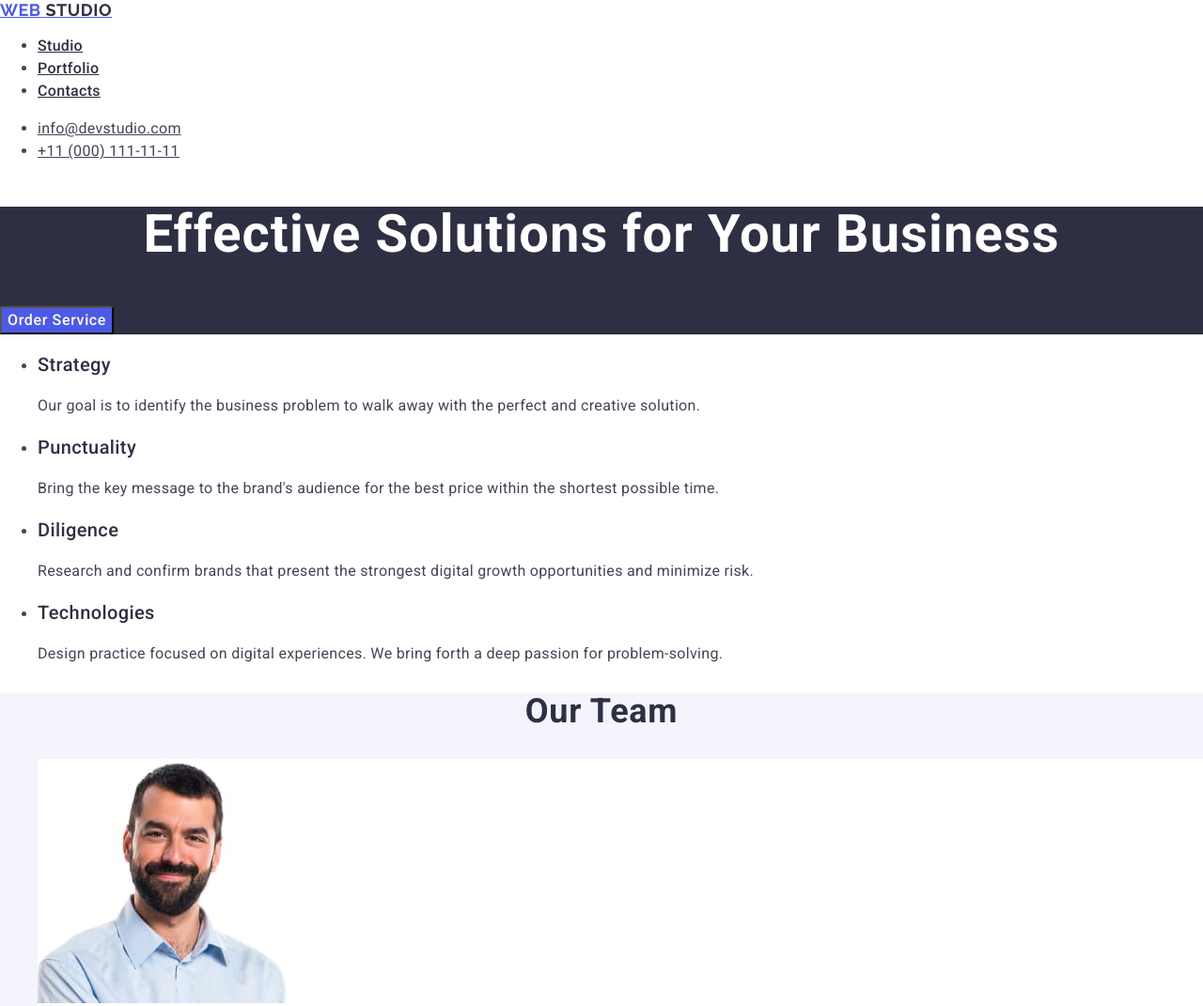
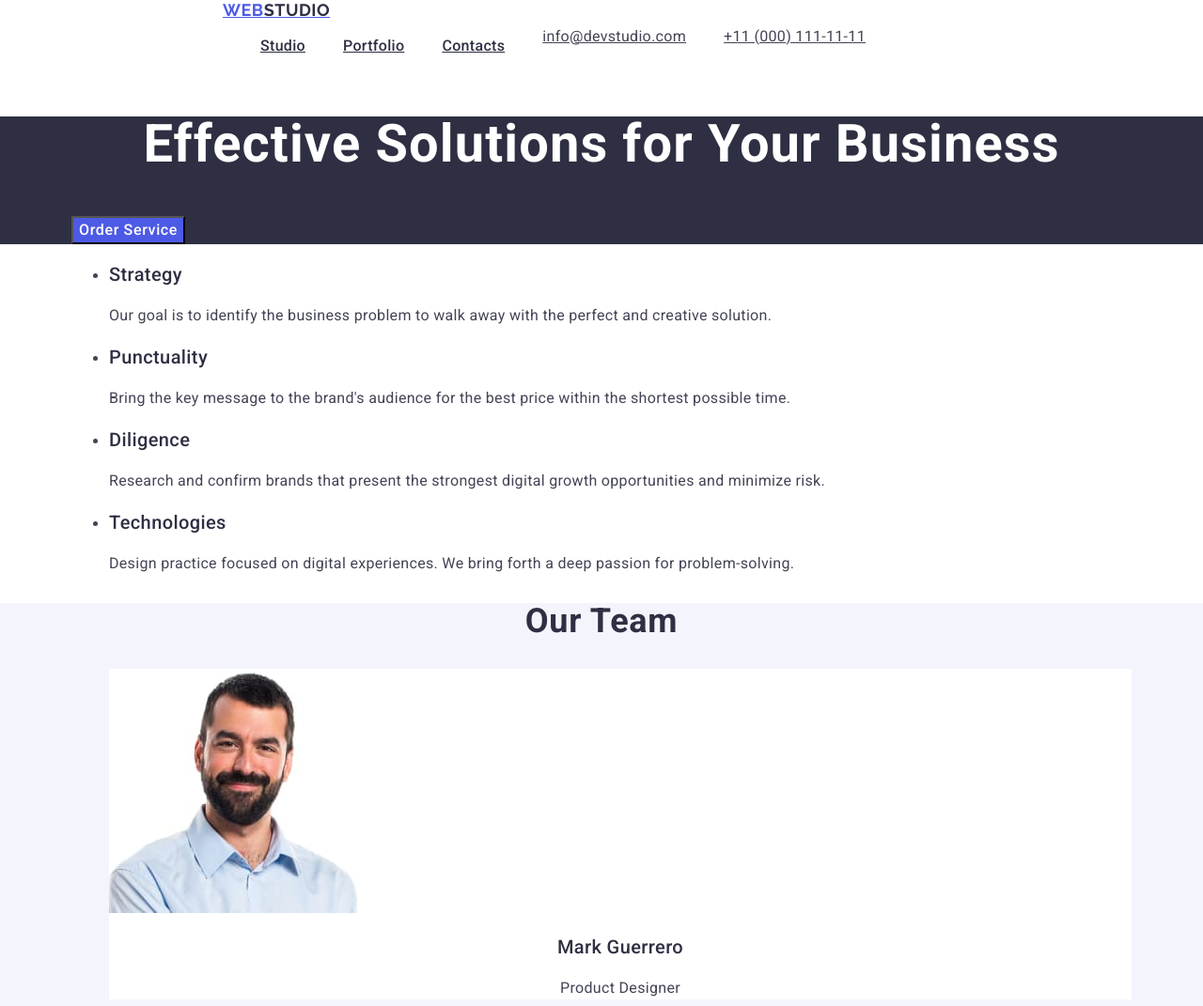
Before and after one commit to Darya-Karnaukh/goit-markup-hw-03, a plain HTML site: page index.html in a window 1280 px wide. Shown: the top 1071 px of the page at 94% size. Drawn offline with nearby package versions, Linux system fonts and the light colour scheme.

Commit message:
ugly_homework3

```diff
--- a/css/styles.css
+++ b/css/styles.css
@@ -1,10 +1,34 @@
+body {margin: 0;
+height: 100%;}
+
+.container {width: 1158px;
+padding-left: 15px;
+padding-right: 15px;
+margin-left: auto;
+margin-right: auto;
+}
+
+.menu-page .container {display: flex;
+justify-content: center;
+align-items: center;
+flex-direction: row;
+margin: 0;
+padding: 0;
+}
+
+
 .logo {font-family: "Raleway", sans-serif;
 font-weight: 700;
 font-size: 18px;
 line-height: 1.17;
 letter-spacing: 0.03em;
 text-transform: uppercase;
-color: #4d5ae5;}
+color: #4d5ae5;
+display: flex;
+align-items: center;
+flex-shrink: 0;
+margin-right: 76px;
+}
 
 .logo-part-black {color: #2e2f42;}
 .logo-part-white {color: #f4f4fd;}
@@ -62,8 +86,7 @@ background-color: #FFF;}
 
 .container-text-list {background-color: #FFFFFF}
 
-.container-text-descr {color: #434455;
-    font-size: 16px;
+.container-text-descr {font-size: 16px;
     line-height: 1.5;
     letter-spacing: 0.02em;}
 
@@ -88,8 +111,7 @@ background-color: #FFF;}
     line-height: 1.2;
     letter-spacing: 0.02em;}
 
-.team-job-title {color: #434455;
-    text-align: center;
+.team-job-title {text-align: center;
     font-size: 16px;
     line-height: 1.5;
     letter-spacing: 0.02em;}
@@ -112,8 +134,7 @@ background-color: #FFF;}
     line-height: 1.2;
     letter-spacing: 0.02em;}
 
-.direction-item-portfolio-company {color: #434455;
-    font-size: 16px;
+.direction-item-portfolio-company {font-size: 16px;
     line-height: 1.5;
     letter-spacing: 0.02em;}
 
@@ -125,3 +146,13 @@ background-color: #FFF;}
     letter-spacing: 0.02em;}
 
 .menu-page {background: #FFF;}
+
+.page-nav {display: flex;
+gap: 40px;
+list-style-type: none;}
+
+
+.page-address {display: flex;
+gap: 40px;
+list-style-type: none;
+}
--- a/index.html
+++ b/index.html
@@ -17,13 +17,15 @@
 <body>
     <header class="menu-page">
 
+     <div class="container">
+
         <nav>
 
-        <a href="./index.html" class="logo">Web <span class="logo-part-black">Studio</span> </a>
+            <a href="./index.html" class="logo">Web<span class="logo-part-black">Studio</span> </a>
 
             <ul class="page-nav">
              <li> <a href="./index.html" class="link">Studio</a> </li>
-             <li><a href="" class="link">Portfolio</a> </li>
+             <li> <a href="" class="link">Portfolio</a> </li>
              <li> <a href="" class="link">Contacts</a> </li>
             </ul>
 
@@ -38,18 +40,26 @@
 
         </address>
 
+    </div>
+
     </header>
 
     <main>
 
     <section class="main-page-text">
 
+    <div class="container">
+
      <h1 class="main-page-text-title">Effective Solutions for Your Business</h1>
      <button type="button" class="main-page-btn">Order Service</button>
+
+    </div>
 
     </section>
 
     <section class="container-text">
+
+        <div class="container">
         <h2 hidden>Components</h2>
 
     <ul class="container-text-list">
@@ -78,10 +88,14 @@
              </p>
         </li>
      </ul>
+    </div>
 
     </section>
 
     <section class="sector-team-company">
+
+      <div class="container">
+
         <h2 class="info-company">Our Team</h2>
 
          <ul class="team-company-list">
@@ -109,9 +123,13 @@
          <p class="team-job-title">UI Designer</p>
         </li>
         </ul>
+    </div>
     </section>
 
     <section class="sector-portfolio-company">
+
+    <div class="container">
+
      <h2 class="title-text-portfolio">Our Portfolio</h2>
          <ul class="portfolio-company-list">
               <li>
@@ -145,15 +163,21 @@
                  <p class="direction-item-portfolio-company">Marketing</p>
         </li>
     </ul>
+
+    </div>
+
     </section>
 
  </main>
 
     <footer class="sector-contacts-company">
 
-        <a href="./index.html" class="logo">Web <span class="logo-part-white">Studio</span> </a>
+        <div class="container">
+
+         <a href="./index.html" class="logo">Web<span class="logo-part-white">Studio</span> </a>
             <p class="text-contacts-company">Increase the flow of customers and sales for your business with digital marketing & growth solutions.
             </p>
+        </div>
 
     </footer>
 
```
Lines whose indentation alone changed are shown as unchanged.
